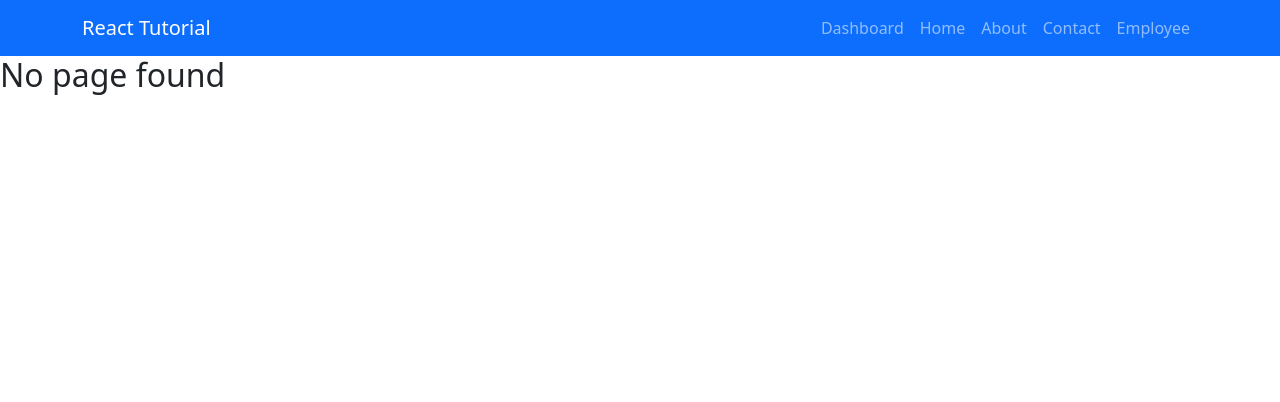
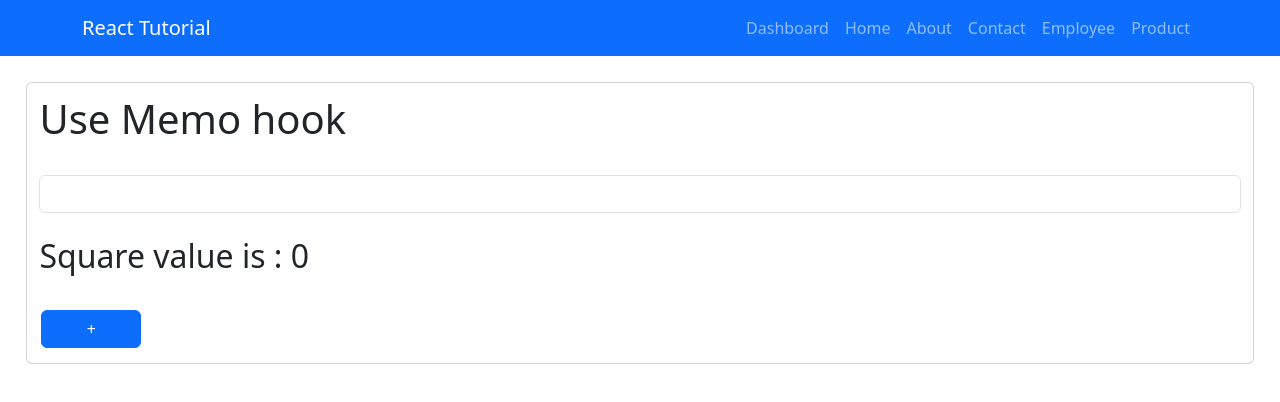
Before and after one commit to nihiratechiees/Firstapp_react, a React (Vite) app: page /example in a window 1280 px wide. Shown: the top 402 px of the page. Built offline with nearby package versions, Linux system fonts and the light colour scheme.

Commit message:
usecallback filesetup

```diff
--- a/src/App.jsx
+++ b/src/App.jsx
@@ -18,6 +18,8 @@ import Employeelisting from './Component/Employee/Employeelisting'
 import Addemployee from './Component/Employee/AddEmployee'
 import '../node_modules/react-toastify/dist/ReactToastify.css'
 import { ToastContainer } from 'react-toastify'
+import Examples from './Component/Examples'
+import Parentproduct from './Component/Parentproduct'
 
 function App() {
   let title = "Welcome to React 19.2"
@@ -44,6 +46,8 @@ function App() {
           </Route>
           <Route path='/employee' element={<Employeelisting/>}></Route>
           <Route path='/addemployee' element={<Addemployee/>}></Route>
+          <Route path='/example' element={<Examples/>}></Route>
+          <Route path='/product' element={<Parentproduct/>}></Route>
           <Route path='*' element={<h2>No page found</h2>}></Route>
         </Routes>
          <AppFooter></AppFooter>
--- a/src/Component/Common/Home.jsx
+++ b/src/Component/Common/Home.jsx
@@ -14,11 +14,9 @@ const Home = () => {
 
   const updatetitle = (value) => {
     title = value;
-    console.log(title);
   }
 
   useEffect(() => {
-    console.log("use effect called");
   }, [count, title1]);
 
   return (
--- /dev/null
+++ b/src/Component/Examples.jsx
@@ -0,0 +1,36 @@
+
+import { useMemo, useState } from "react";
+
+const Examples = () => {
+    const [count, SetCount] = useState(0);
+    const [title, setTitle] = useState("Use Memo hook")
+
+    const calculateSquare = () => {
+        console.log('calculation begins')
+        return count * count;
+    }
+
+    // const squareValue = calculateSquare();
+
+    const squareValuememo = useMemo(() => {
+        return calculateSquare();
+    }, [count])
+
+    const increment = () => {
+        SetCount(count + 1);
+    }
+
+    return (
+        <div className="card">
+            <h1>{title}</h1>
+            <br></br>
+            <input onChange={(e) => setTitle(e.target.value)} className="form-control"></input>
+            <br></br>
+            <h2>Square value is : {squareValuememo}</h2>
+            <br></br>
+            <button style={{ "width": "100px" }} onClick={increment} className="btn btn-primary">+</button>
+        </div>
+    );
+}
+
+export default Examples;
--- a/src/Component/MenuHaeder.jsx
+++ b/src/Component/MenuHaeder.jsx
@@ -23,6 +23,9 @@ function MenuHeader(){
                 <li className="nav-item">
                    <Link className="nav-link" to={"/employee"}>Employee</Link>
                 </li>
+                 <li className="nav-item">
+                   <Link className="nav-link" to={"/product"}>Product</Link>
+                </li>
 
                </ul>
           </div>
--- /dev/null
+++ b/src/Component/Parentproduct.jsx
@@ -0,0 +1,9 @@
+const Parentproduct = () => {
+    return (
+        <div>
+            <h2>Parent product</h2>
+        </div>
+     );
+}
+
+export default Parentproduct;
--- a/src/Component/Product.jsx
+++ b/src/Component/Product.jsx
@@ -1,4 +1,5 @@
 const Products = ({ name, description, price, prodimage, onAdd, show }) => {
+   console.log("child");
     if (show) {
         return (
             <div className="card">
```
Also changed, not shown: src/Component/Childproduct.jsx (added, +9 -0 lines). Lines whose indentation alone changed are shown as unchanged.
